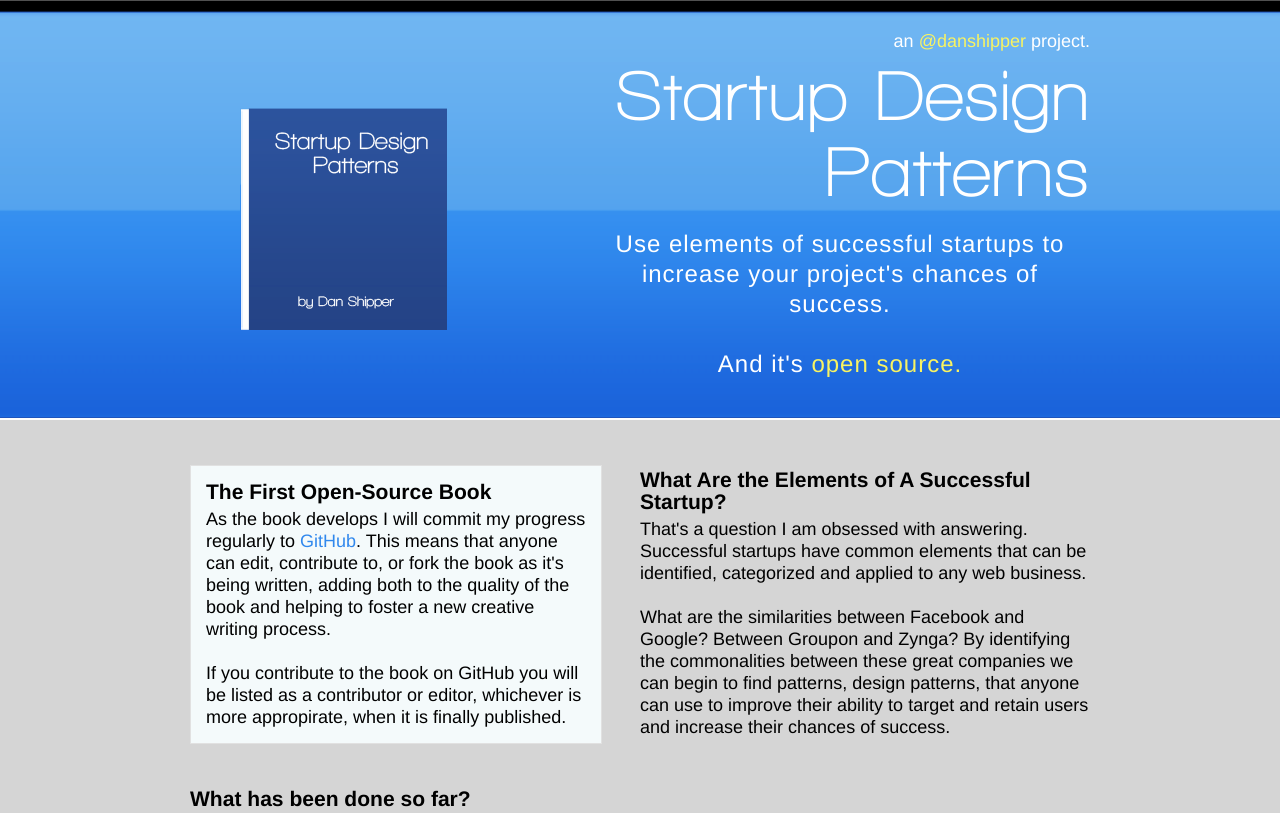
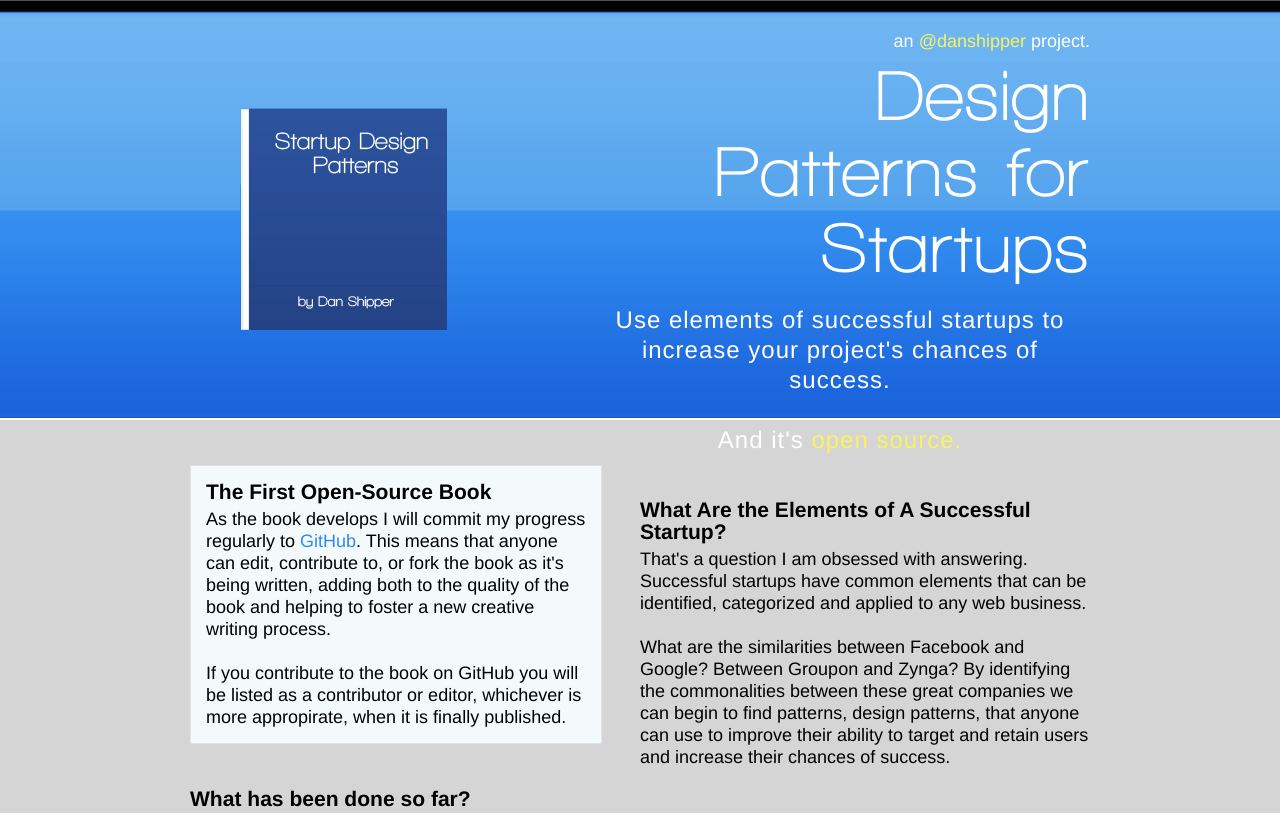
Before and after one commit to dshipper/Startup-Design-Patterns, a plain HTML site: page site/index.html in a window 1280 px wide. Shown: the top 813 px of the page. Drawn offline with Linux system fonts and the light colour scheme.

Commit message:
README updated

```diff
--- a/site/index.html
+++ b/site/index.html
@@ -1,6 +1,6 @@
 <!DOCTYPE html>
 	<head>
-		<title>Startup Design Patterns</title>
+		<title>Design Patterns for Startups</title>
 		<link rel="stylesheet" href="style.css">
 	</head>
 	<body>
@@ -9,7 +9,7 @@
 			<div id="head-right">
 				<br>
 				an <a href="http://twitter.com/danshipper">@danshipper</a> project.
-				<h1>Startup Design Patterns</h1>
+				<h1>Design Patterns for Startups</h1>
 				<h2>
 					<div class="center">Use elements of successful startups to
 				increase your project's
```
Also changed, not shown: 2 other files.
